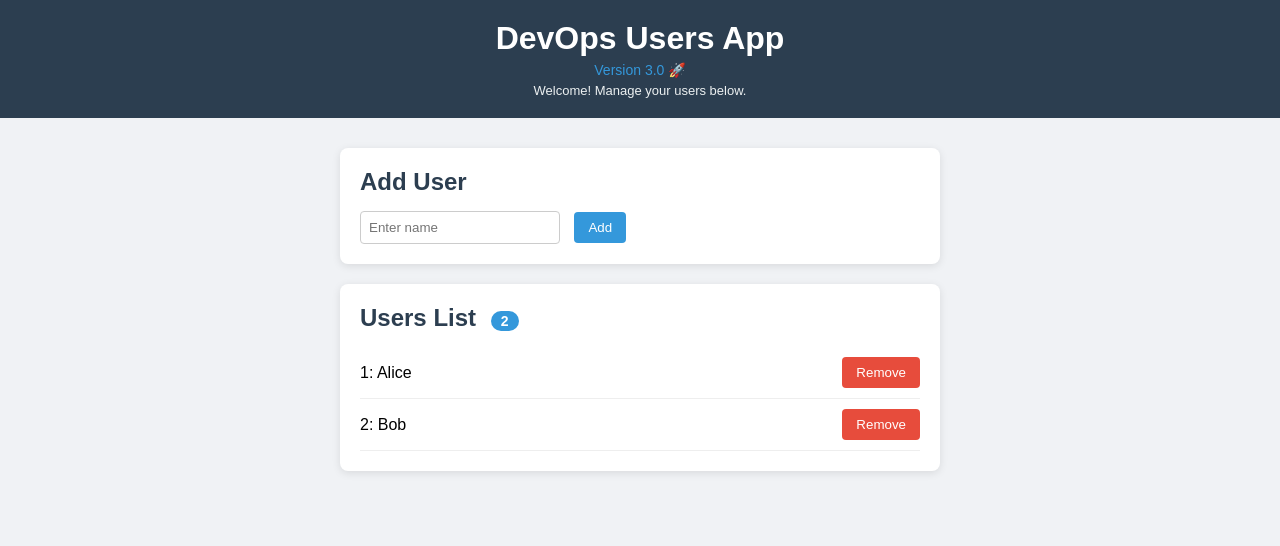
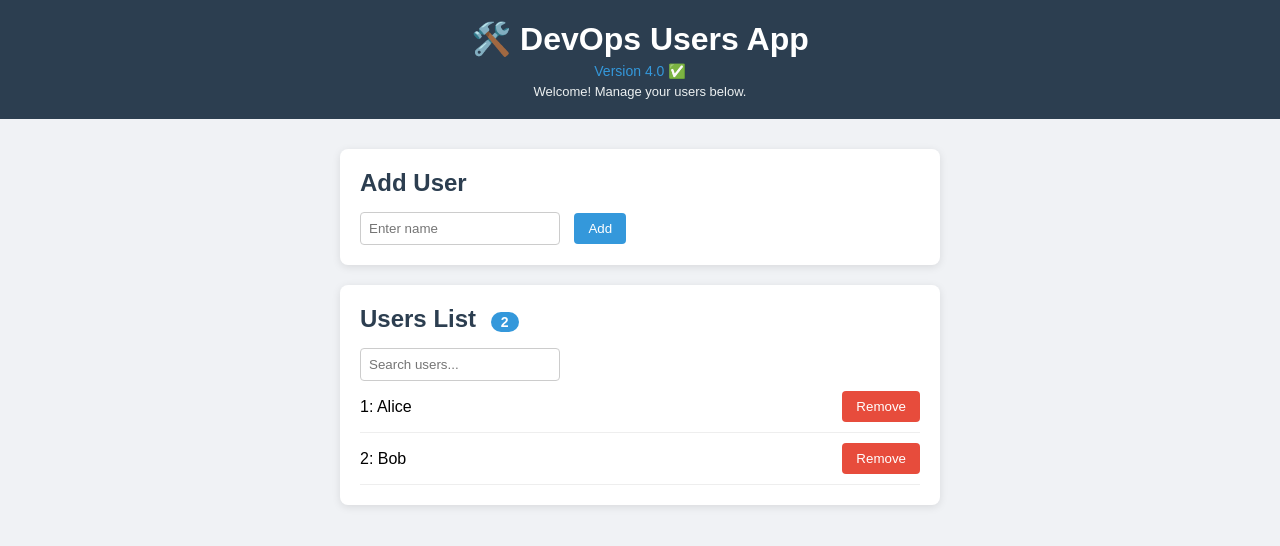
Before and after one commit to Mouhcine005/devops-project, a Flask app: page / in a window 1280 px wide. Shown: the top 546 px of the page. Run offline with Flask 3, Linux system fonts and the light colour scheme.

Commit message:
version 4.0 - green theme and search filter

```diff
--- a/app/app.py
+++ b/app/app.py
@@ -13,7 +13,7 @@ def home():
 # Health check
 @app.route("/api/health", methods=["GET"])
 def health():
-    return jsonify({"status": "ok", "version": "2.0"})
+    return jsonify({"status": "ok", "version": "4.0"})
 
 # API endpoints
 @app.route("/api/users", methods=["GET"])
--- a/app/static/script.js
+++ b/app/static/script.js
@@ -1,7 +1,15 @@
+let allUsers = [];
+
 function fetchUsers() {
     fetch("/api/users")
         .then(response => response.json())
         .then(data => {
+            allUsers = data;
+            renderUsers(allUsers);
+        });
+}
+
+function renderUsers(data) {
     const list = document.getElementById("users-list");
     const count = document.getElementById("user-count");
     list.innerHTML = "";
@@ -11,7 +19,12 @@ function fetchUsers() {
         li.innerHTML = `<span>${user.id}: ${user.name}</span> <button onclick="removeUser(${user.id})">Remove</button>`;
         list.appendChild(li);
     });
-        });
+}
+
+function filterUsers() {
+    const query = document.getElementById("search").value.toLowerCase();
+    const filtered = allUsers.filter(u => u.name.toLowerCase().includes(query));
+    renderUsers(filtered);
 }
 
 function addUser() {
--- a/app/templates/index.html
+++ b/app/templates/index.html
@@ -7,8 +7,8 @@
 </head>
 <body>
     <div class="banner">
-        <h1>DevOps Users App</h1>
-        <p class="version">Version 3.0 🚀</p>
+        <h1>🛠️ DevOps Users App</h1>
+        <p class="version">Version 4.0 ✅</p>
         <p class="welcome">Welcome! Manage your users below.</p>
     </div>
 
@@ -21,6 +21,7 @@
 
         <div class="card">
             <h2>Users List <span id="user-count" class="badge">0</span></h2>
+            <input type="text" id="search" placeholder="Search users..." oninput="filterUsers()">
             <ul id="users-list"></ul>
         </div>
     </div>
```
Lines whose indentation alone changed are shown as unchanged.
